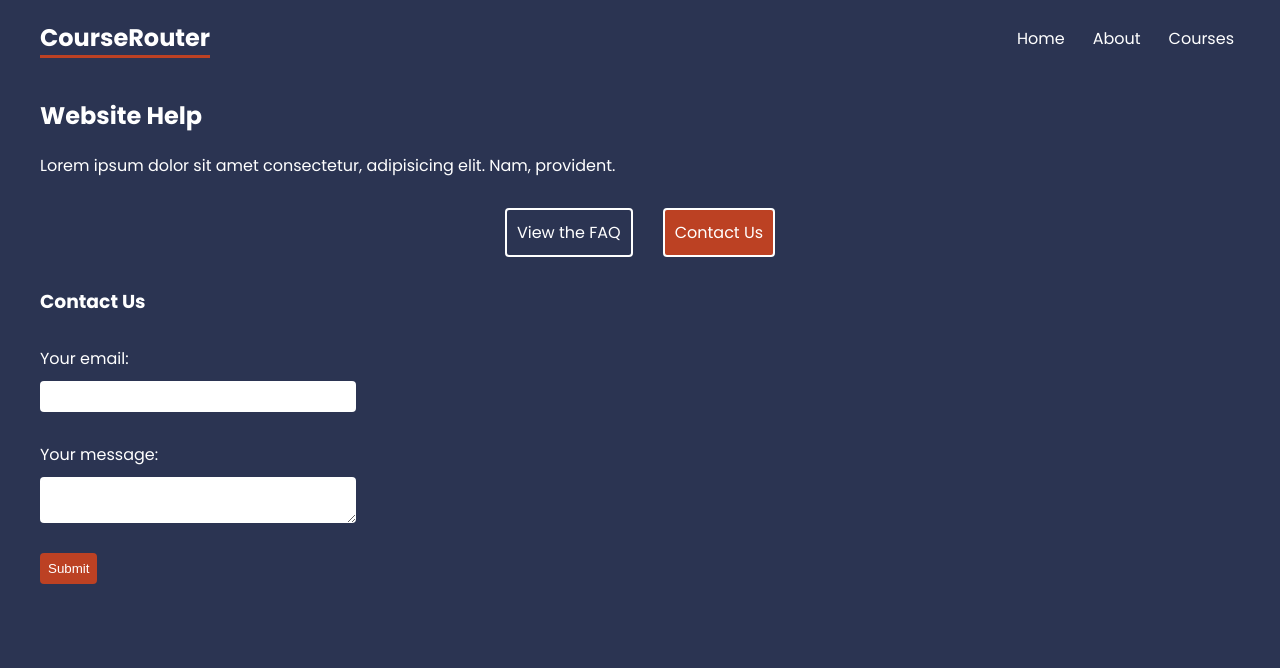
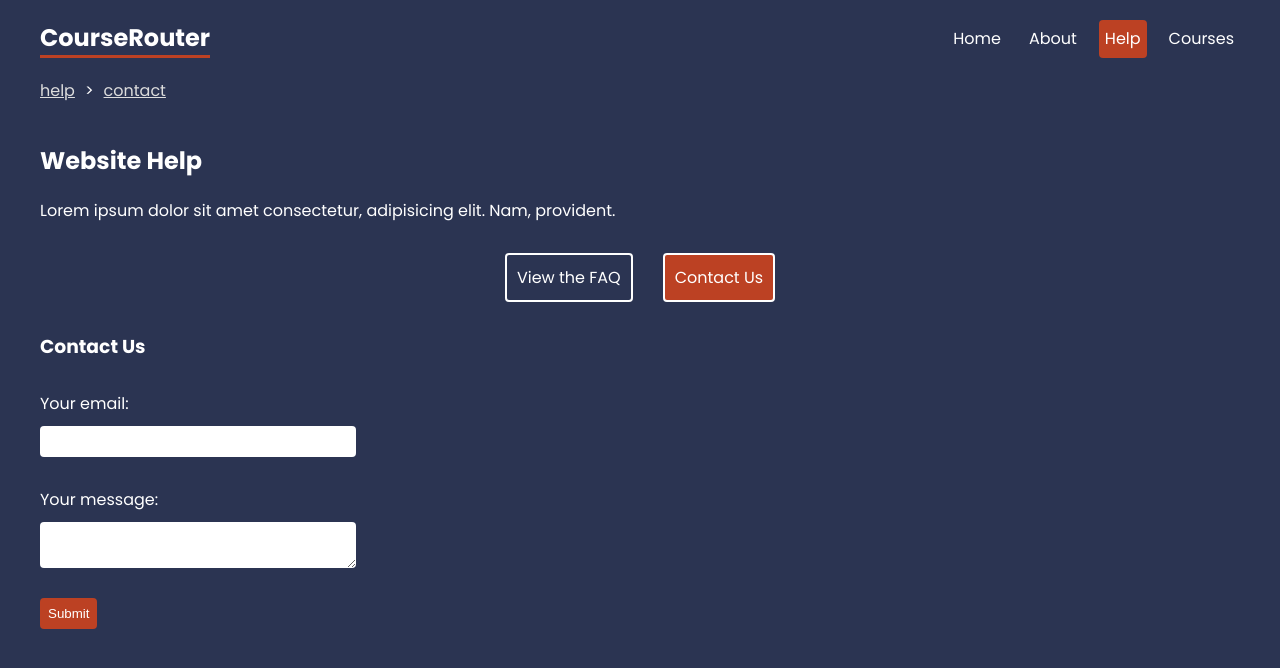
Before and after one commit to villiger9/lms-react, a React (Vite) app: page /help/contact in a window 1280 px wide. Shown: the top 668 px of the page. Built offline with nearby package versions, Linux system fonts and the light colour scheme.

Commit message:
breadcrumbs usinLocation

```diff
--- /dev/null
+++ b/src/components/Breadcrumbs.jsx
@@ -0,0 +1,22 @@
+import { Link, useLocation } from "react-router-dom";
+
+export default function Breadcrumbs() {
+  const location = useLocation();
+
+  let currentLink = "";
+
+  const crumbs = location.pathname
+    .split("/")
+    .filter((crumb) => crumb !== "")
+    .map((crumb) => {
+      currentLink += `/${crumb}`;
+
+      return (
+        <div className="crumb" key={crumb}>
+          <Link to={currentLink}>{crumb}</Link>
+        </div>
+      );
+    });
+
+  return <div className="breadcrumbs">{crumbs}</div>;
+}
--- a/src/index.css
+++ b/src/index.css
@@ -130,3 +130,21 @@
   margin: 20px 0;
 }
 /* breadcrumbs */
+.breadcrumbs {
+  max-width: 1200px;
+  margin: 20px auto;
+}
+.breadcrumbs > * {
+  display: inline-block;
+  margin-right: 10px;
+}
+.breadcrumbs .crumb:after {
+  content: ">";
+  margin-left: 10px;
+}
+.breadcrumbs .crumb:last-child:after {
+  display: none;
+}
+.breadcrumbs .crumb a {
+  color: #ddd;
+}
--- a/src/layouts/RootLayout.jsx
+++ b/src/layouts/RootLayout.jsx
@@ -1,4 +1,5 @@
 import { NavLink, Outlet } from "react-router-dom";
+import Breadcrumbs from "../components/Breadcrumbs";
 
 export default function RootLayout() {
   return (
@@ -8,8 +9,10 @@
           <h1>CourseRouter</h1>
           <NavLink to="/">Home</NavLink>
           <NavLink to="about">About</NavLink>
+          <NavLink to="help">Help</NavLink>
           <NavLink to="courses">Courses</NavLink>
         </nav>
+        <Breadcrumbs />
       </header>
       <main>
         <Outlet />
```
